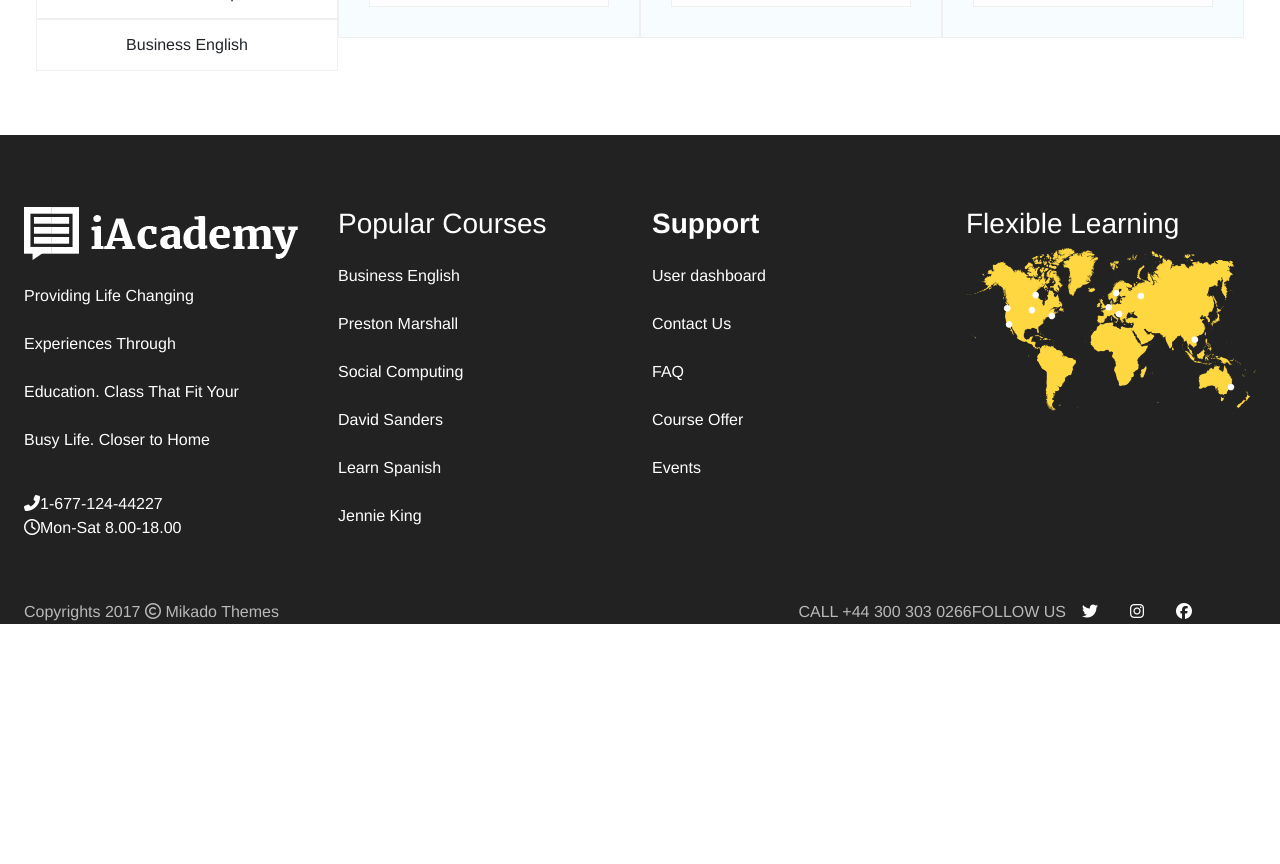
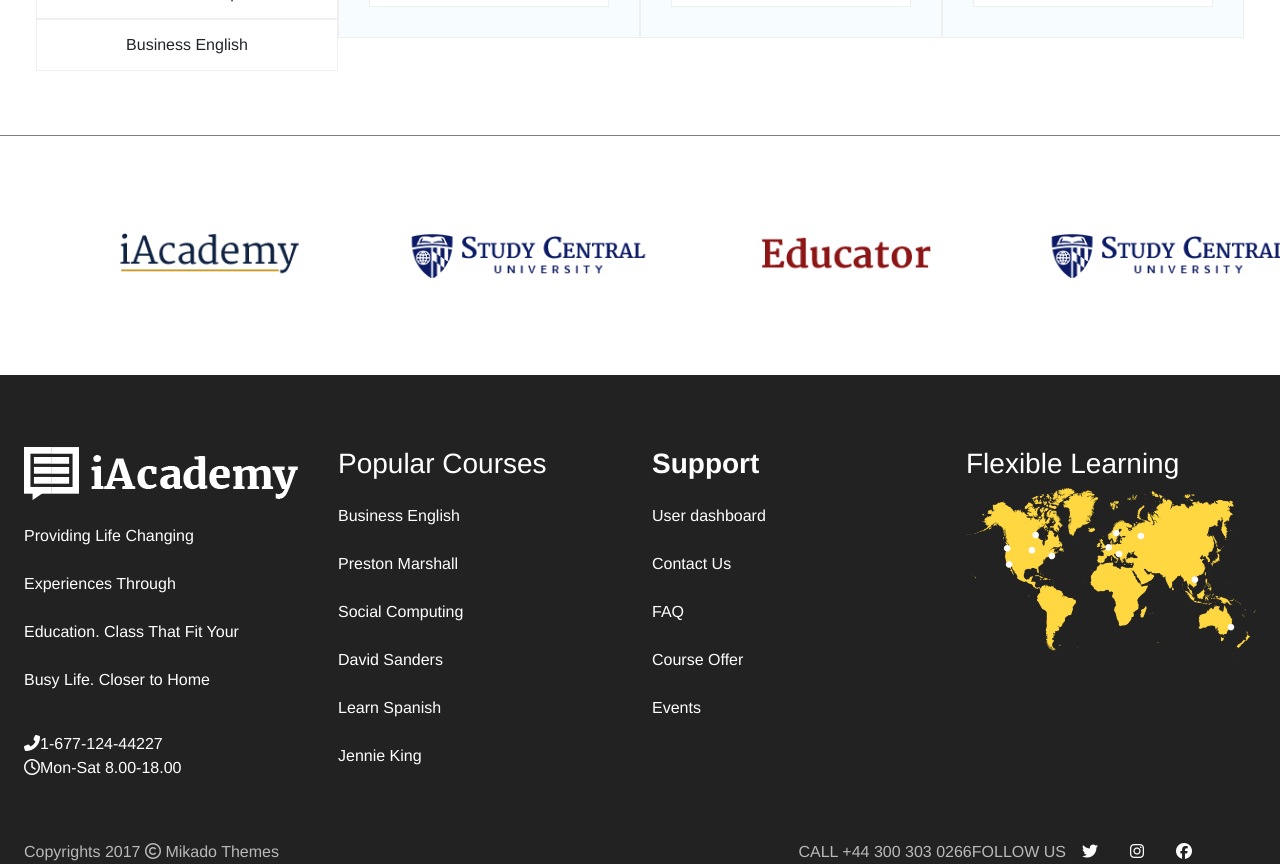
Before and after one commit to Christefan/proj-html-vuejs, a Vue app: page / in a window 1280 px wide. Shown: the part 5740-6604 px from the top of the page. Before the commit the page ends 6364 px from the top, so only its background shows below. Built offline with nearby package versions, Linux system fonts and the light colour scheme.

Commit message:
Correzione

```diff
--- /dev/null
+++ b/src/components/AppLogo.vue
@@ -0,0 +1,37 @@
+<template>
+  <section
+    class="d-flex align-items-center justify-content-center container-fluid"
+  >
+    <div class="row row-cols-4">
+      <div class="image" v-for="(elm, index) in images" :key="index">
+        <img class="mx-5 px-4" :src="require('../assets/img/' + elm)" />
+      </div>
+    </div>
+  </section>
+</template>
+
+<script>
+export default {
+  name: "AppLogo",
+  data() {
+    return {
+      images: [
+        "h5-client-5.png",
+        "h5-client-1.png",
+        "h5-client-2.png",
+        "h5-client-1.png",
+      ],
+    };
+  },
+};
+</script>
+
+<style lang="scss" scoped>
+.container-fluid {
+  height: 30vh;
+  border-top: 1px solid gray;
+}
+img {
+  width: 100%;
+}
+</style>
--- a/src/components/AppMain.vue
+++ b/src/components/AppMain.vue
@@ -130,18 +130,21 @@
     <AppSectionLearning />
     <AppSectionCourses />
     <AppSectionPricing />
+    <AppLogo />
   </main>
 </template>
 
 <script>
 import AppSectionLearning from "./AppSectionLearning.vue";
 import AppSectionCourses from "./AppSectionCourses.vue";
+import AppLogo from "./AppLogo.vue";
 import AppSectionPricing from "./AppSectionPricing.vue";
 export default {
   name: "AppMain",
   components: {
     AppSectionPricing,
     AppSectionCourses,
+    AppLogo,
     AppSectionLearning,
   },
 };
```
